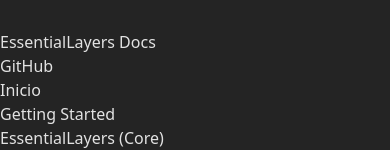
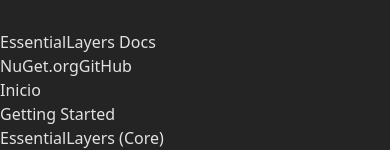
Before and after one commit to msotodev/essential-layers, a React (Vite) app: page /docs/getting-started in a window 390 px wide. Shown: the part 360-510 px from the top of the page. Built offline with nearby package versions, Linux system fonts and the light colour scheme; the HTML template or start-up script is replaced by a standard one; a web font is replaced by a local one.

Commit message:
Responsive UI improves and title page changed by "© Essential layers"

```diff
--- a/index.html
+++ b/index.html
@@ -9,7 +9,7 @@
   <link rel="stylesheet"
     href="https://fonts.googleapis.com/css2?family=Material+Symbols+Outlined:opsz,wght,FILL,GRAD@20..48,100..700,0..1,-50..200" />
 
-  <title>essential-layers</title>
+  <title>© Essential layers</title>
 </head>
 
 <body>
--- a/src/components/Navbar.tsx
+++ b/src/components/Navbar.tsx
@@ -13,6 +13,14 @@
                 </div>
 
                 <div className="flex items-center space-x-4">
+                                        <a
+                        className="text-sm dark:text-white text-blue-600 hover:underline"
+                        href="https://www.nuget.org/profiles/MSotoMoreno"
+                        target="_blank"
+                        rel="noreferrer"
+                    >
+                        NuGet.org
+                    </a>
                     <a
                         className="text-sm dark:text-white text-blue-600 hover:underline"
                         href="https://github.com/msotodev/EssentialLayers"
--- a/src/pages/docs/EssentialLayersAzureBlobs.tsx
+++ b/src/pages/docs/EssentialLayersAzureBlobs.tsx
@@ -3,7 +3,7 @@
 export default function EssentialLayersAzureBlobs() {
     return (
         <div className="space-y-6 dark:text-white text-gray-700">
-            <h2 className="text-3xl font-semibold">EssentialLayers.AzureBlobs</h2>
+            <h2 className="text-2xl sm:text-3xl font-semibold">EssentialLayers.AzureBlobs</h2>
 
             <p>Wrapper sobre Azure.Storage.Blobs para subir/descargar/listar blobs fácilmente.</p>
 
--- a/src/pages/docs/EssentialLayersCore.tsx
+++ b/src/pages/docs/EssentialLayersCore.tsx
@@ -3,7 +3,7 @@
 export default function EssentialLayersCore() {
     return (
         <div className="space-y-6 dark:text-white text-gray-700">
-            <h2 className="text-3xl font-semibold">EssentialLayers (Core)</h2>
+            <h2 className="text-2xl sm:text-3xl font-semibold">EssentialLayers (Core)</h2>
 
             <p>
                 Paquete base con helpers, extensiones y el patrón `Result` para
--- a/src/pages/docs/EssentialLayersDapper.tsx
+++ b/src/pages/docs/EssentialLayersDapper.tsx
@@ -3,7 +3,7 @@
 export default function EssentialLayersDapper() {
     return (
         <div className="space-y-6 dark:text-white text-gray-700">
-            <h2 className="text-3xl font-semibold">EssentialLayers.Dapper</h2>
+            <h2 className="text-2xl sm:text-3xl font-semibold">EssentialLayers.Dapper</h2>
 
             <p>
                 Wrapper que une Dapper + Microsoft.Data.SqlClient para ejecutar stored
--- a/src/pages/docs/EssentialLayersRequest.tsx
+++ b/src/pages/docs/EssentialLayersRequest.tsx
@@ -3,7 +3,7 @@
 export default function EssentialLayersRequest() {
     return (
         <div className="space-y-6 dark:text-white text-gray-700">
-            <h2 className="text-3xl font-semibold">EssentialLayers.Request</h2>
+            <h2 className="text-2xl sm:text-3xl font-semibold">EssentialLayers.Request</h2>
 
             <p>Wrapper sobre HttpClient con tres modos de uso: <b>IHttpService</b>, <b>IHttpRequest</b> e <b>IHttpFactory</b>.</p>
 
--- a/src/pages/docs/GettingStarted.tsx
+++ b/src/pages/docs/GettingStarted.tsx
@@ -3,7 +3,7 @@
 export default function GettingStarted() {
     return (
         <div className="space-y-6 dark:text-white text-gray-700">
-            <h2 className="text-3xl font-semibold">Getting Started</h2>
+            <h2 className="text-2xl sm:text-3xl font-semibold">Getting Started</h2>
 
             <CodeExample title="Instalación"
                 code={`dotnet add package EssentialLayers
```
